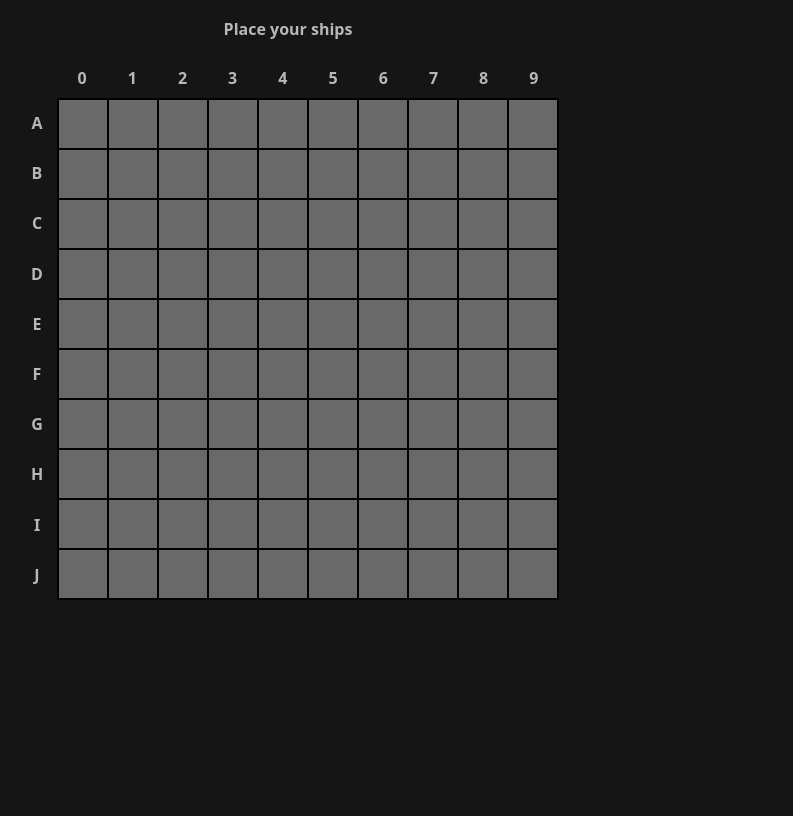
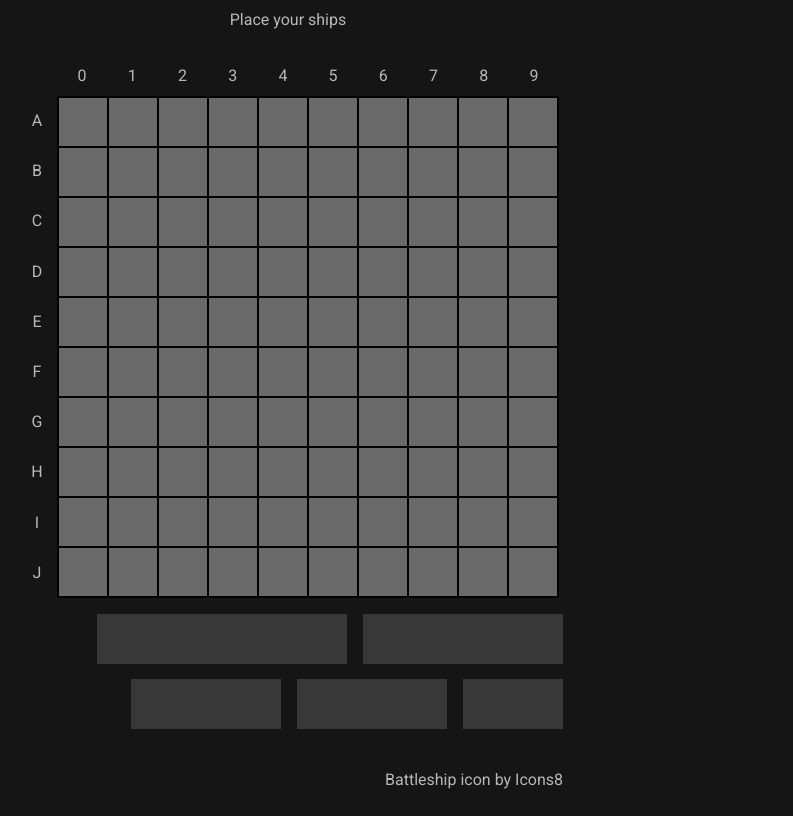
Before and after one commit to tuhindas56/top-battleship, a website built with webpack: page src/index.html in a window 1280 px wide. Shown: the part 116-932 px from the top of the page, without its empty margins (352-1145 px from the left). Before the commit the page ends 800 px from the top, so only its background shows below. Built offline with nearby package versions, Linux system fonts and the light colour scheme.

Commit message:
UI: Add footer styles, adjust grid sizes, change ship classes to IDs

```diff
--- a/src/style.css
+++ b/src/style.css
@@ -42,13 +42,13 @@ h6 {
   isolation: isolate;
 }
 html {
-  font-family: system-ui, sans-serif;
-  font-weight: 600;
+  font-family: "Roboto", sans-serif;
+  font-weight: 400;
   color: #b8b8b8;
 }
 body {
   display: grid;
-  grid-template: max-content 1fr / 1fr 550px 1fr;
+  grid-template: max-content 1fr max-content / 1fr 550px 1fr;
   grid-auto-flow: row;
   background-color: #151515;
 }
@@ -59,11 +59,17 @@ header {
 main {
   grid-column: 2 / 3;
   grid-row: 2 / 3;
-  display: flex;
-  flex-direction: column;
-  align-items: center;
-  justify-content: space-evenly;
+  display: grid;
+  grid-template-rows: max-content 1fr minmax(130px, max-content);
+  justify-items: center;
+  row-gap: 1em;
   width: 100%;
+}
+footer {
+  grid-column: 2 / 3;
+  grid-row: 3 / 4;
+  text-align: right;
+  padding-block: 1.5em;
 }
 .heading {
   font-size: 2rem;
@@ -89,11 +95,12 @@ a:hover::after {
   width: max-content;
 }
 .text {
+  padding-block: 0.5em;
 }
 .container {
   display: grid;
   grid-auto-flow: row;
-  grid-template: 40px 1fr / 40px 1fr;
+  grid-template: 40px max-content / 40px 1fr;
 }
 .rows,
 .columns {
@@ -111,45 +118,48 @@ a:hover::after {
 .grid-container {
   grid-column: 2 / 3;
   grid-row: 2 / 3;
-  height: 100%;
+  height: max-content;
   width: 100%;
   display: grid;
   grid-template-columns: repeat(10, var(--square-size));
-  grid-row: repeat(10, var(--square-size));
+  grid-template-rows: repeat(10, var(--square-size));
   border: 1px solid black;
 }
 .square {
   width: var(--square-size);
   height: var(--square-size);
   border: 1px solid black;
-  cursor: pointer;
+  outline: none;
   background-color: #696969;
-}
-.square:hover {
-  background-color: #757575;
+  padding: 0;
+  margin: 0;
 }
 .ships {
   display: flex;
   justify-content: flex-end;
   flex-wrap: wrap;
-  gap: 20px;
+  column-gap: 1em;
   width: 100%;
 }
 .ship {
   height: var(--square-size);
-  background-color: #ccc;
+  background-color: #424242;
   opacity: 80%;
+  border: 1px solid transparent;
 }
-.ship.carrier {
+.ship#carrier {
   width: calc(5 * var(--square-size));
 }
-.ship.battleship {
+.ship#battleship {
   width: calc(4 * var(--square-size));
 }
-.ship.destroyer,
-.ship.submarine {
+.ship#destroyer,
+.ship#submarine {
   width: calc(3 * var(--square-size));
 }
-.ship.patrol-boat {
+.ship#patrol-boat {
   width: calc(2 * var(--square-size));
 }
+.ship-highlight {
+  border: 1px solid white;
+}
```
